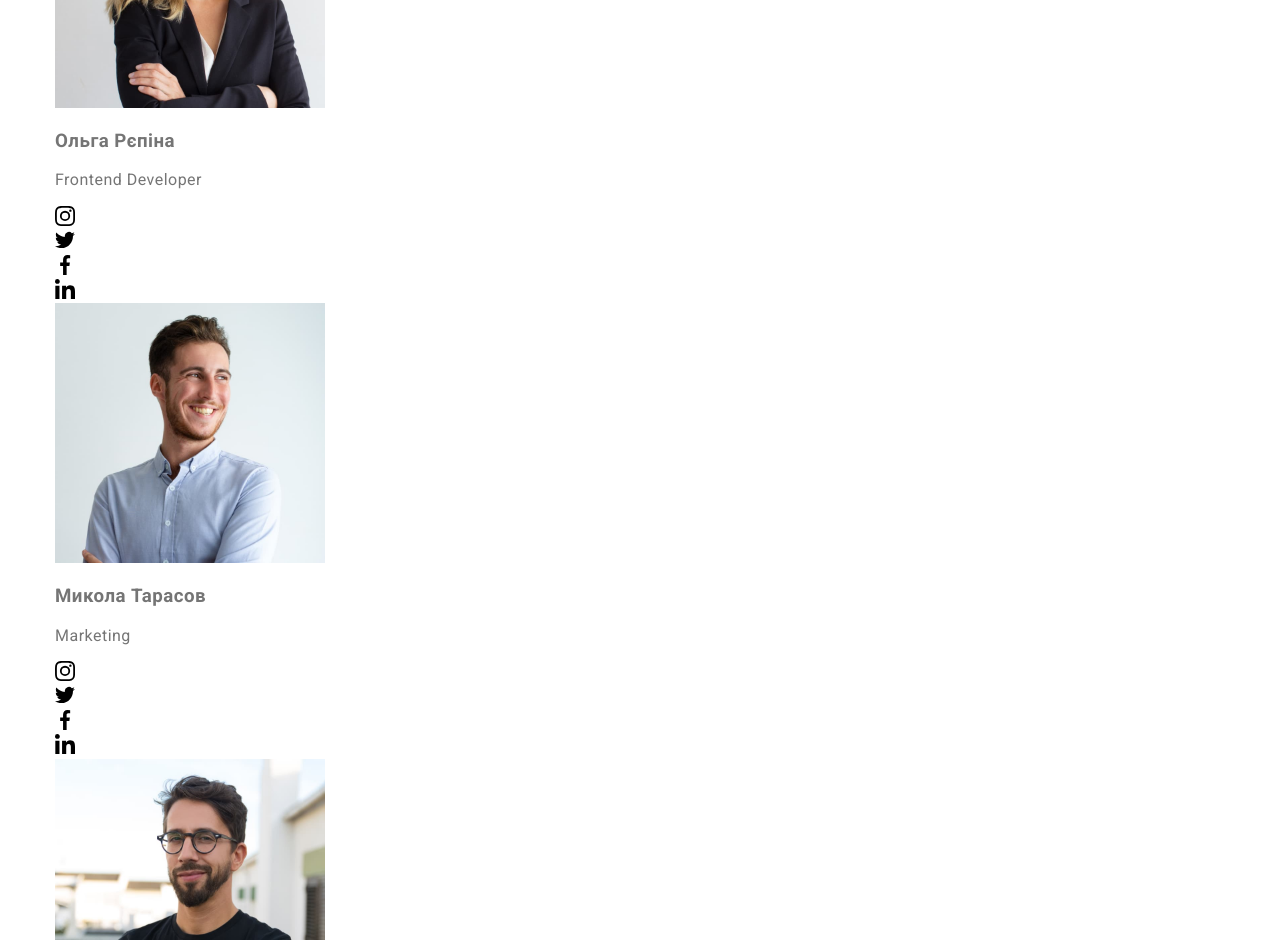
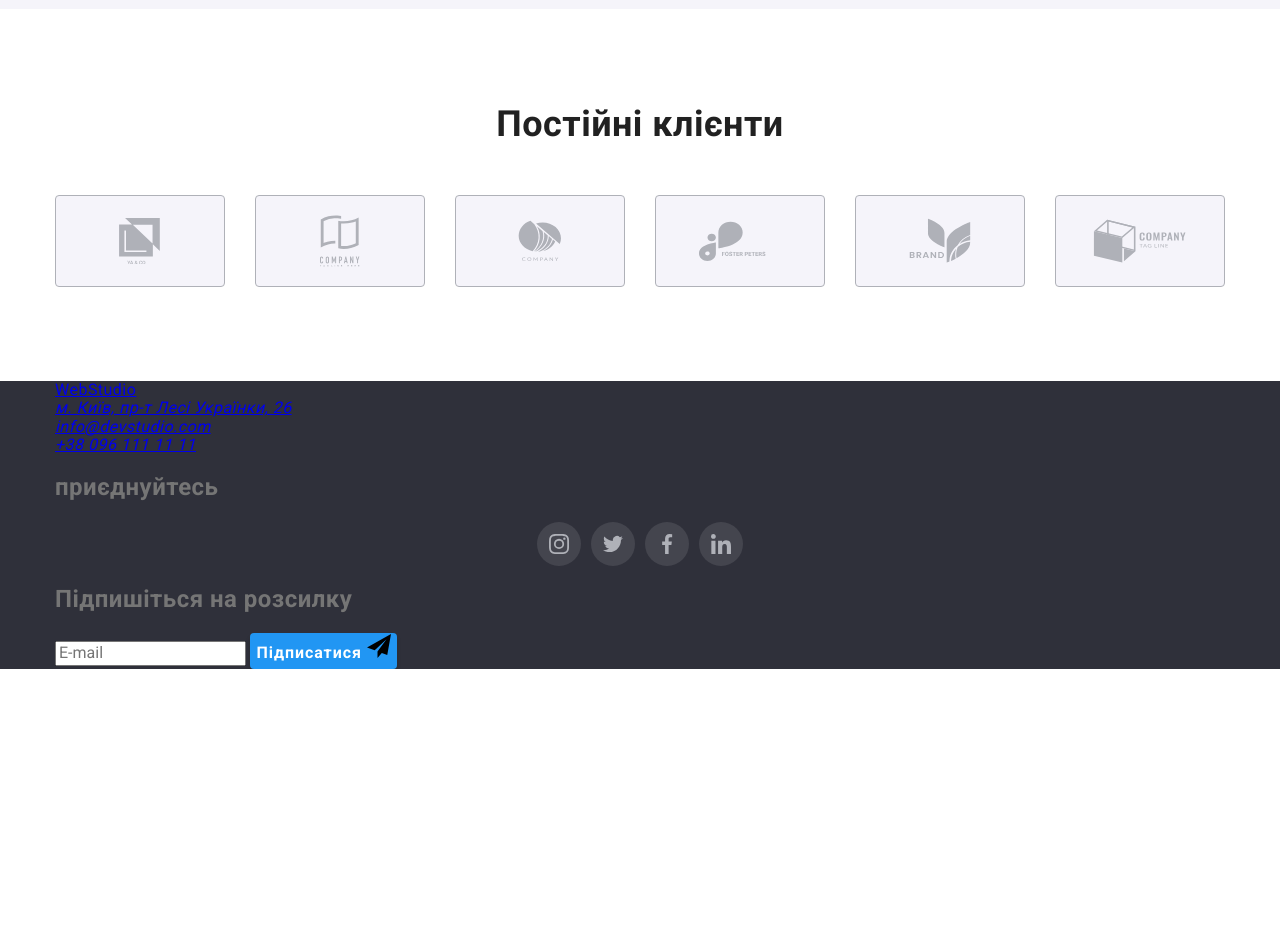
Before and after one commit to Bellmere/goit-markup-hw-08, a plain HTML site: page index.html in a window 1280 px wide. Shown: the part 1860-2800 px from the top of the page. After the commit the page ends 2529 px from the top, so only its background shows below. Drawn offline with nearby package versions, Linux system fonts and the light colour scheme.

Commit message:
section team adaptation

```diff
--- a/sass/components/_section-do.scss
+++ b/sass/components/_section-do.scss
@@ -2,7 +2,7 @@
     display: none;
 
     @media screen and (min-width: 1200px) {
-        display: contents;
+        display: block;
     }
 }
 
--- a/sass/components/_section-team.scss
+++ b/sass/components/_section-team.scss
@@ -0,0 +1,70 @@
+.team {
+    background-color: var(--secondary-white-color);
+  }
+
+  .team__list {
+    display: flex;
+    flex-wrap: wrap;
+    gap: 30px;
+    text-align: center;
+  }
+
+  .team__item {
+    width: 100%;
+    height: 100%;
+
+    @media screen and (min-width: 768px) {
+        width: calc((100% - 30px) / 2);
+    }
+
+    @media screen and (min-width: 1200px) {
+        width: calc((100% - 30px * 3) / 4);
+    }
+  }
+
+  .team__card__photo {
+    width: 100%;
+    min-height: 460px;
+    object-fit: cover;
+
+    @media screen and (min-width: 768px) {
+        min-height: 374px;
+    }
+
+    @media screen and (min-width: 1200px) {
+        min-height: 260px;
+    }
+  }
+
+  .team__card {
+    display: flex;
+    flex-direction: column;
+    height: 100%;
+    background-color: var(--primary-white-color);
+
+    box-shadow: 0px 1px 3px rgba(0, 0, 0, 0.12), 0px 1px 1px rgba(0, 0, 0, 0.14),
+      0px 2px 1px rgba(0, 0, 0, 0.2);
+    border-radius: 0px 0px 4px 4px;
+  }
+
+  .team__card__text {
+    padding-bottom: 16px;
+    padding-top: 30px;
+  }
+
+  .team__card__name {
+    margin-top: 0;
+    margin-bottom: 10px;
+
+    color: var(--title-text-color);
+    font-weight: 500;
+    font-size: 16px;
+    line-height: 1.19;
+  }
+
+  .team__card__position {
+    margin-top: 0;
+    margin-bottom: 0;
+    font-size: 16px;
+    line-height: 1.19;
+  }
--- a/sass/components/_section.scss
+++ b/sass/components/_section.scss
@@ -17,9 +17,14 @@
     margin-bottom: 50px;
     color: var(--title-text-color);
     font-weight: 700;
-    font-size: 36px;
-    line-height: 1.17;
+    font-size: 28px;
+    line-height: 1.18;
     text-align: center;
+
+    @media screen and (min-width: 1200px) {
+      font-size: 36px;
+      line-height: 1.17;
+    }
   }
 
   .background-color--black {
--- a/sass/components/_socials.scss
+++ b/sass/components/_socials.scss
@@ -0,0 +1,45 @@
+.social-list {
+    display: flex;
+    align-items: center;
+    justify-content: center;
+    padding-bottom: 24px;
+
+    @media screen and (min-width: 1200px) {
+      padding-bottom: 30px;
+    }
+  }
+
+  .social-list__item:not(:last-child) {
+    margin-right: 10px;
+  }
+
+  .social-list__link {
+    display: inline-flex;
+    width: 44px;
+    height: 44px;
+    text-decoration: none;
+
+    background-repeat: no-repeat;
+    background-position: center;
+    justify-content: center;
+    border-radius: 50%;
+    align-items: center;
+    fill: #afb1b8;
+
+    transition: background-color 250ms var(--transition-cubic),
+      fill 250ms var(--transition-cubic);
+
+      &:hover,
+      &:focus {
+        background-color: var(--accent-color);
+        fill: var(--primary-white-color);
+    }
+  }
+
+  .social-list__link--bg {
+    background-color: rgba(255, 255, 255, 0.1);
+  }
+
+  .page-footer__social-list {
+    padding: 0;
+  }
--- a/sass/main.scss
+++ b/sass/main.scss
@@ -5,5 +5,7 @@
 @import './components/buttons';
 @import './components/section-features';
 @import './components/section-do';
+@import './components/section-team';
+@import './components/socials';
 @import './components/section-clients';
 @import './components/modal';
```
Also changed, not shown: css/main.css, css/main.min.css, 2 other files.
